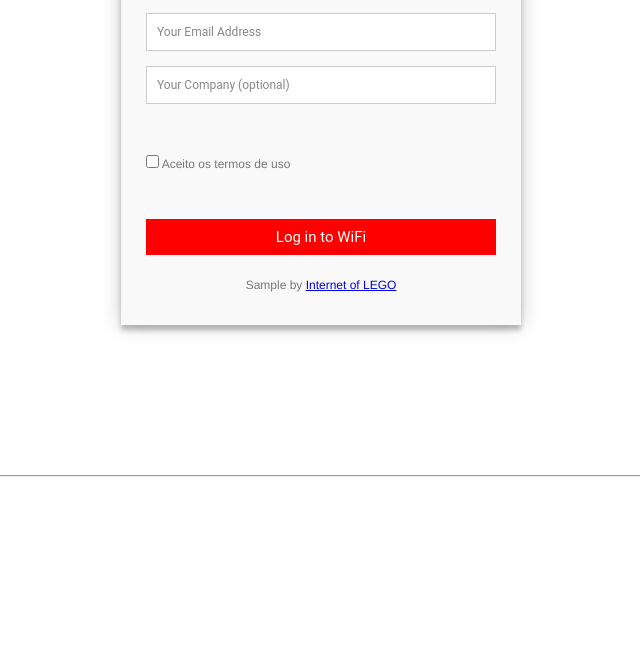
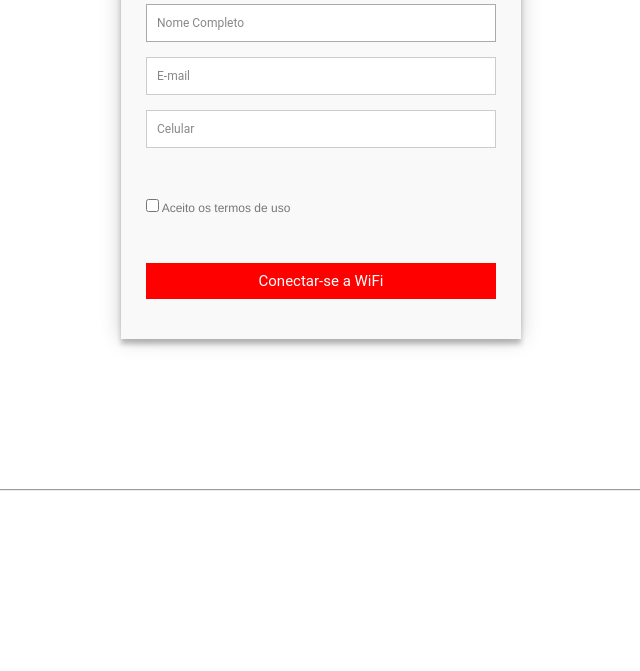
Before and after one commit to mrdamaia/splash, a plain HTML site: page index.html in a window 1280 px wide. Shown: the part 333-1004 px from the top of the page, without its empty margins (319-959 px from the left). Drawn offline with nearby package versions, Linux system fonts and the light colour scheme.

Commit message:
Update index.html

```diff
--- a/index.html
+++ b/index.html
@@ -27,16 +27,16 @@ LICENSE: MIT
     <div class="container">
 
       <form id="loginForm" action="#">
-        <center><a href="http://developers.meraki.com"><img src="./img/meraki-logo.png" width="50%"/></a></center>
+        <center><a href="http://www.berlanda.com.br"><img src="./img/logo-ber.png" width="50%"/></a></center>
         <br>
         <fieldset>
-          <input id="name" placeholder="Your name" type="text" tabindex="1" required autofocus>
+          <input id="name" placeholder="Nome Completo" type="text" tabindex="1" required autofocus>
         </fieldset>
         <fieldset>
-          <input id="email" placeholder="Your Email Address" type="email" tabindex="2" required pattern="[a-zA-Z0-9._%+-]+@[a-zA-Z0-9.-]+\.[a-zA-Z]{2,}">
+          <input id="email" placeholder="E-mail" type="email" tabindex="2" required pattern="[a-zA-Z0-9._%+-]+@[a-zA-Z0-9.-]+\.[a-zA-Z]{2,}">
         </fieldset>
         <fieldset>
-          <input id="company" placeholder="Your Company (optional)" type="text" tabindex="3">
+          <input id="celular" placeholder="Celular" type="text" tabindex="3" class="masked">
         </fieldset>
         <br>
         <fieldset>
@@ -46,9 +46,8 @@ LICENSE: MIT
         <br>
 
         <fieldset>
-          <button type="submit" >Log in to WiFi</button>
+          <button type="submit" >Conectar-se a WiFi</button>
         </fieldset>
-        <p class="copyright">Sample by <a href="http://www.InternetOfLEGO.com" target="_blank" title="Internet of LEGO">Internet of LEGO</a></p>
       </form>
     </div>
     <hr>
@@ -60,4 +59,20 @@ LICENSE: MIT
     <p><label>Access Point MAC: </label><label id="nodeMAC"></label></p>
 
     <script src="./js/meraki.js"></script>
+    <script src="https://cdnjs.cloudflare.com/ajax/libs/jquery/3.6.0/jquery.min.js"></script>
+    <script src="https://cdnjs.cloudflare.com/ajax/libs/jquery.inputmask/5.0.6/jquery.inputmask.min.js"></script>
+    <script>
+        $(document).ready(function() {
+            $('.masked').inputmask({
+                mask: ['(99) 9999-9999', '(99) 99999-9999'],
+                greedy: false,
+                definitions: {
+                    '#': {
+                        validator: "[0-9]",
+                        cardinality: 1
+                    }
+                }
+            });
+        });
+    </script>
 </html>
```
